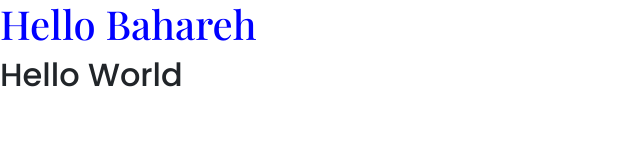
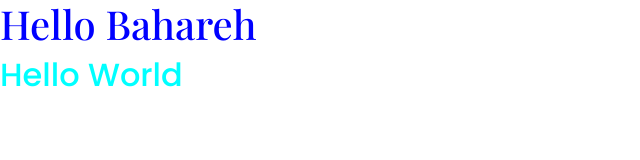
Before and after one commit to bakhooleh/portfolio-project, a plain HTML site: page index.html in a window 1280 px wide. Shown: the whole page, without its empty margins (0-640 px from the left). Drawn offline with nearby package versions, Linux system fonts and the light colour scheme; a web font is replaced by a local one.

Commit message:
Update portfolio.css

```diff
--- a/styles/portfolio.css
+++ b/styles/portfolio.css
@@ -8,3 +8,7 @@ h2{
     font-family: "Poppins", sans-serif;
 
 }
+
+body{
+    color: aqua;
+}
```
